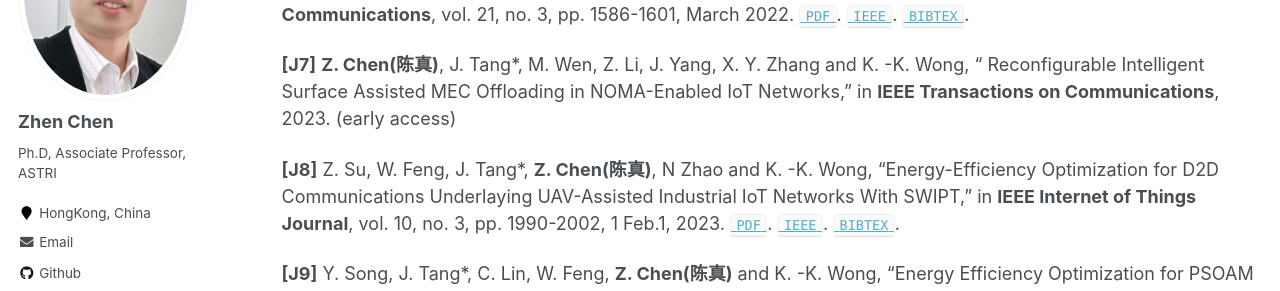
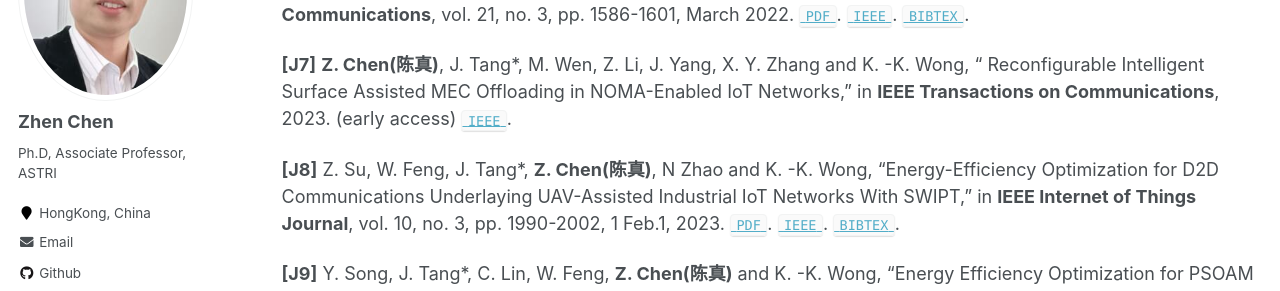
Before and after one commit to baile035/chenz_CV, a Jekyll site: the page built from _pages/publications.md, in a window 1280 px wide and 900 px high, scrolled down 704 px. Shown: the part 152-443 px from the top of the window. Built offline with Jekyll 4.4.1, drawn with Linux system fonts in a browser that asks for light colours.

Commit message:
Update publications.md

```diff
--- a/_pages/publications.md
+++ b/_pages/publications.md
@@ -43,6 +43,7 @@ Journal Articles
 [`BIBTEX`](https://baile035.github.io/chenz_CV/files/Hybrid_Evolutionary-Based_Sparse_Channel_Estimation_for_IRS-Assisted_mmWave_MIMO_Systems.bib).
 
 **[J7]** **Z. Chen(陈真)**, J. Tang*, M. Wen, Z. Li, J. Yang, X. Y. Zhang and K. -K. Wong, " Reconfigurable Intelligent Surface Assisted MEC Offloading in NOMA-Enabled IoT Networks," in **IEEE Transactions on Communications**, 2023. (early access)
+[`IEEE`](https://ieeexplore.ieee.org/document/10128149/).
 
 
 
```
